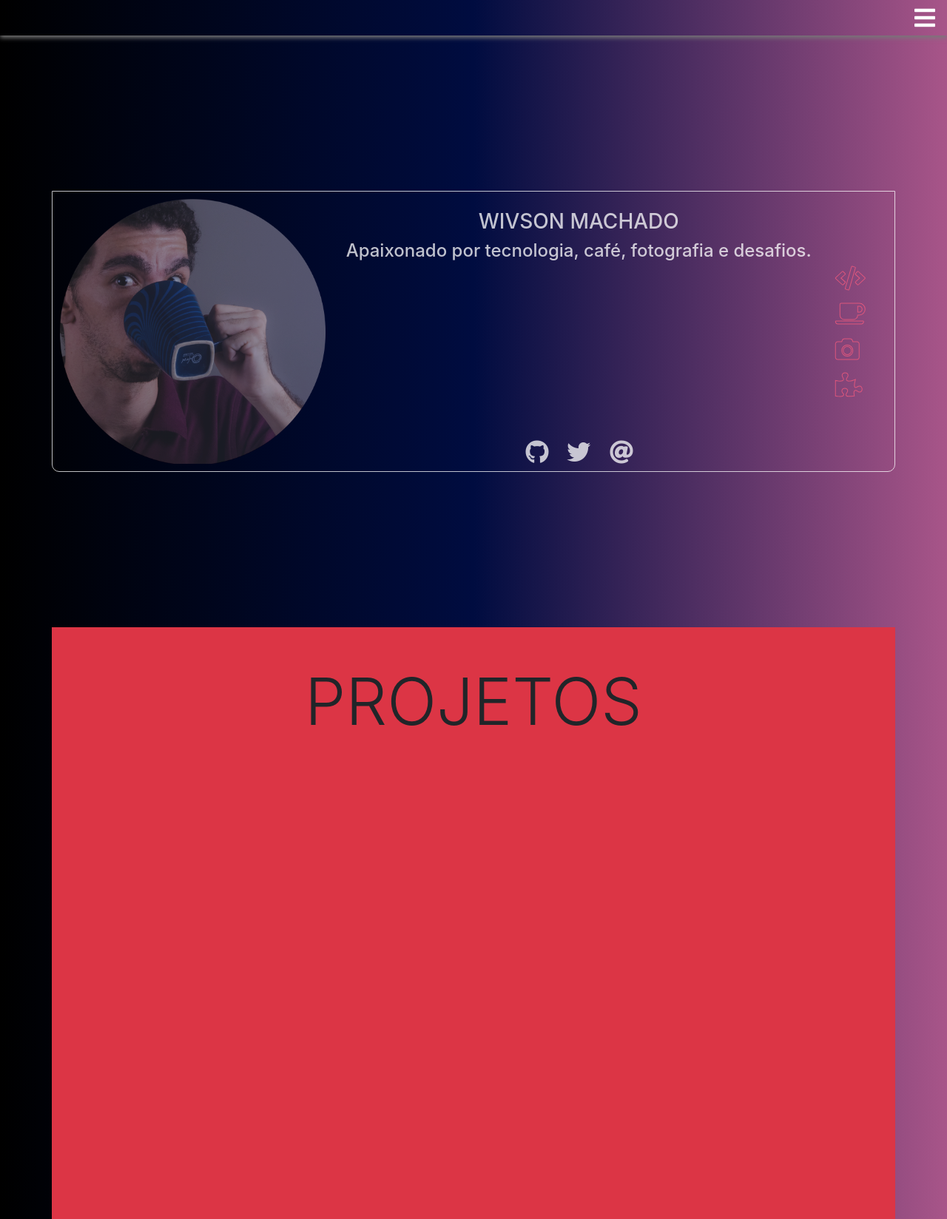
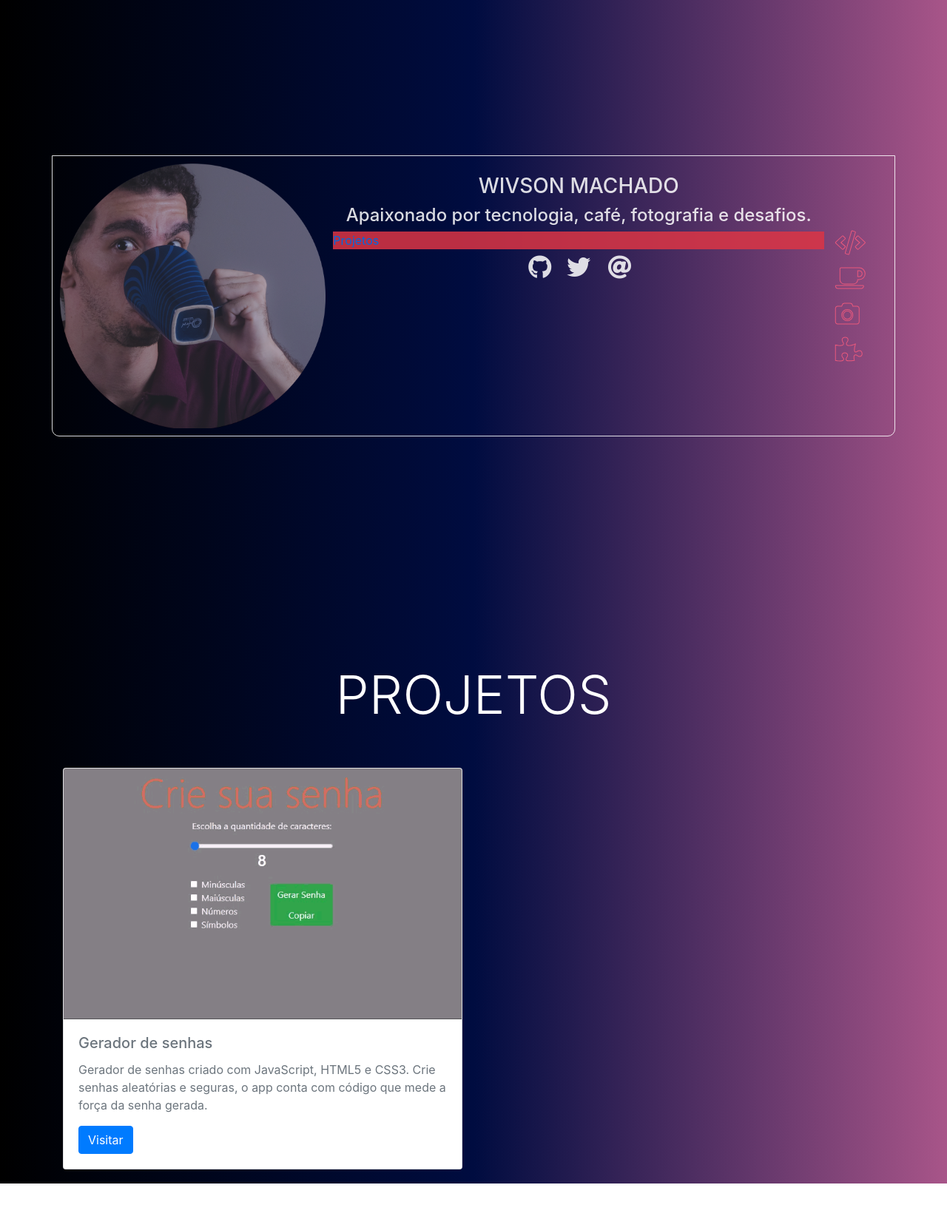
Before and after one commit to wivsonmachado/wivsonmachado.github.io, a plain HTML site: page index.html in a window 1280 px wide. Shown: the whole page at 74% size. After the commit the page ends 1600 px from the top, so only its background shows below. Drawn offline with Linux system fonts and the light colour scheme.

Commit message:
implementação da página progetos

```diff
--- a/index.html
+++ b/index.html
@@ -10,28 +10,27 @@
     <title>Wivson Machado</title>
 </head>
 <body class="body background-gradient">
-    <nav class="navbar navbar-expand-lg background-gradient shadow-nav">
-        <div class="navbar-nav ml-auto">
-           <i class="fas fa-bars fa-2x text-white"></i>
-        </div>
-    </nav>
+
     <div class="container d-flex opacidade text-white h-100">
         <div class="row box-principal align-self-center" >
             <div class="col-12 col-md-4 pl-0 pr-0">
                 <img class="img-fluid img-width" src="images/Foto_perfil@0,5x-op85.jpg.png">
             </div>
-            <div class="col-10 col-md-7 justify-content-center position-relative">
+            <div class="col-10 col-md-7 justify-content-center">
                 <p class="h3 d-flex justify-content-center pt-4">WIVSON MACHADO</p>
                 <p class="h4 d-flex justify-content-center">Apaixonado por tecnologia, café, fotografia e desafios.</p>
-                <div class="row position-absolute justify-content-center fixed-bottom py-2">
+                <div class="row bg-danger" style="align-self: center;">
+                    <span><a href="#projetos">Projetos</a></span>
+                </div>
+                <div class="row justify-content-center py-2">
                     <div class="col-2 col-md-1 d-flex ">
-                        <a href="https://github.com/wivsonmachado"><i class="fab fa-github fa-2x"></i></a>
+                        <a href="https://github.com/wivsonmachado" id="link-contato"><i class="fab fa-github fa-2x"></i></a>
                     </div>
                     <div class="col-2 col-md-1 d-flex justify-content-center">
-                        <a href="https://twitter.com/wivson_machado"><i class="fab fa-twitter fa-2x"></i></a>
+                        <a href="https://twitter.com/wivson_machado" id="link-contato"><i class="fab fa-twitter fa-2x"></i></a>
                     </div>
                     <div class="col-2 col-md-1 d-flex justify-content-center">
-                        <a href="mailto:wivsonfrota@gmail.com"><i class="fas fa-at fa-2x"></i></a>
+                        <a href="mailto:wivsonfrota@gmail.com" id="link-contato"><i class="fas fa-at fa-2x"></i></a>
                     </div>
                 </div>
             </div>
@@ -43,12 +42,23 @@
             </div>
         </div>
     </div>
-    <div class="container h-100 bg-danger">
+    <div class="container h-100 text-white"  id="projetos">
         <div class="row">
-            <div class="col-12 d-flex justify-content-center pt-5">
-                <h1 class="display-2">PROJETOS</h1>
+            <div class="col-12 d-flex justify-content-center my-5 pt-5">
+                <h1 class="display-3">PROJETOS</h1>
             </div>
-
+        </div>
+        <div class="row">
+            <div class="col-12 col-md-6 d-flex justify-content-center">
+                <div class="card text-secondary">
+                    <img class="card-img-top" src="images/projetos/Gerador.gif" alt="Imagem de capa do card">
+                    <div class="card-body">
+                      <h5 class="card-title">Gerador de senhas</h5>
+                      <p class="card-text">Gerador de senhas criado com JavaScript, HTML5 e CSS3. Crie senhas aleatórias e seguras, o app conta com código que mede a força da senha gerada.</p>
+                      <a href="https://wivsonmachado.github.io" class="btn btn-primary">Visitar</a>
+                    </div>
+                  </div>
+            </div>
         </div>
     </div>
 </body>
--- a/style.css
+++ b/style.css
@@ -12,10 +12,11 @@ html, body{
 .box-principal{
     border: 1px solid #ffffff;
     border-radius: 0px 0px 10px 10px;
+    opacity: 0.85;
 }
 
 .opacidade{
-    opacity: 0.75;
+    opacity: 1;
 }
 .img-width{
     width: auto;
@@ -27,10 +28,10 @@ html, body{
     animation: color-change 5s infinite;
 }
 
-a{
+a#link-contato{
     color: white;
 }
-a:hover{
+a#link-contato:hover{
     color: transparent;
     -webkit-text-stroke: 2px rgb(255, 255, 255);
 }
```
Also changed, not shown: images/projetos/Gerador.gif (added).
